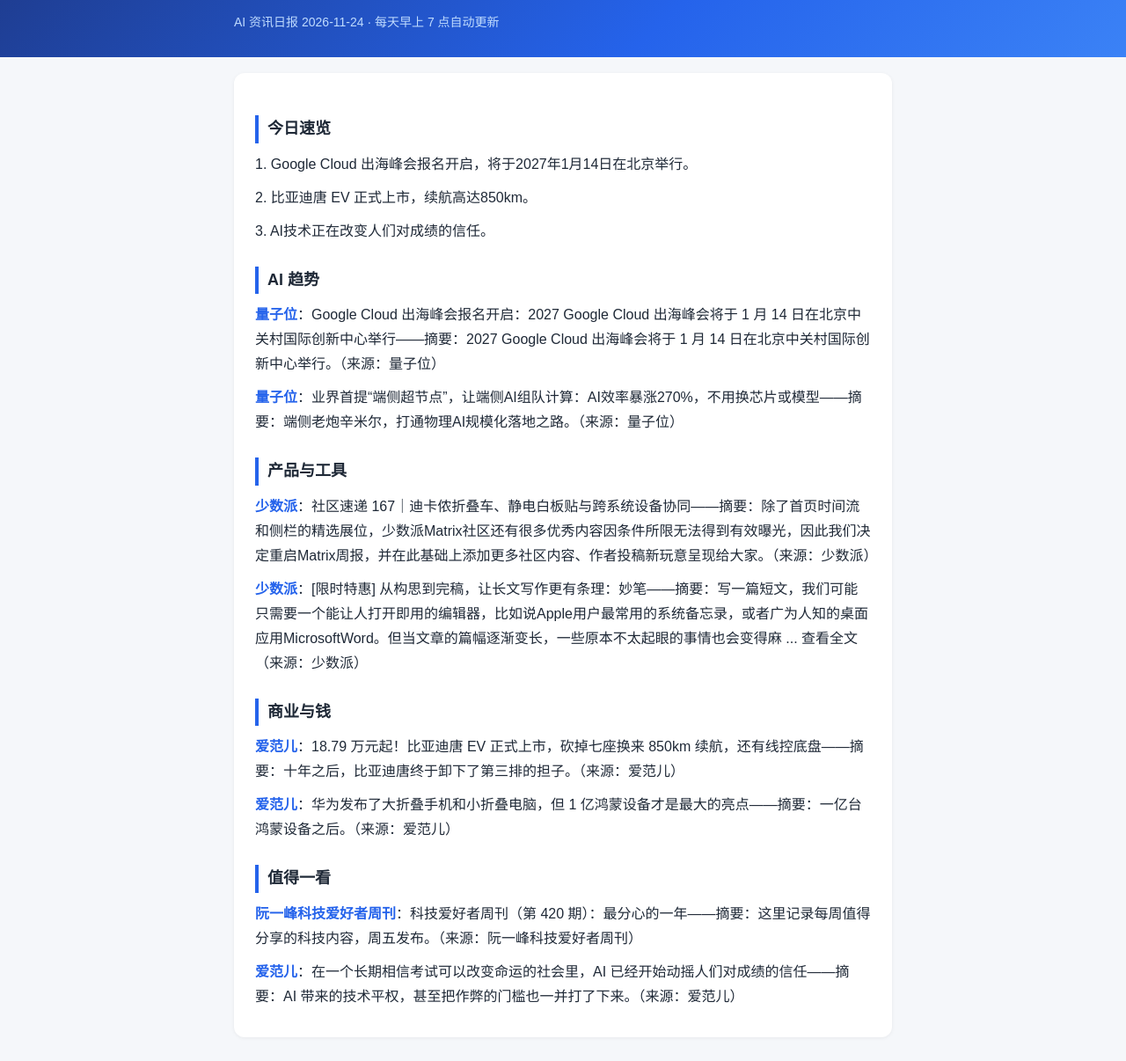
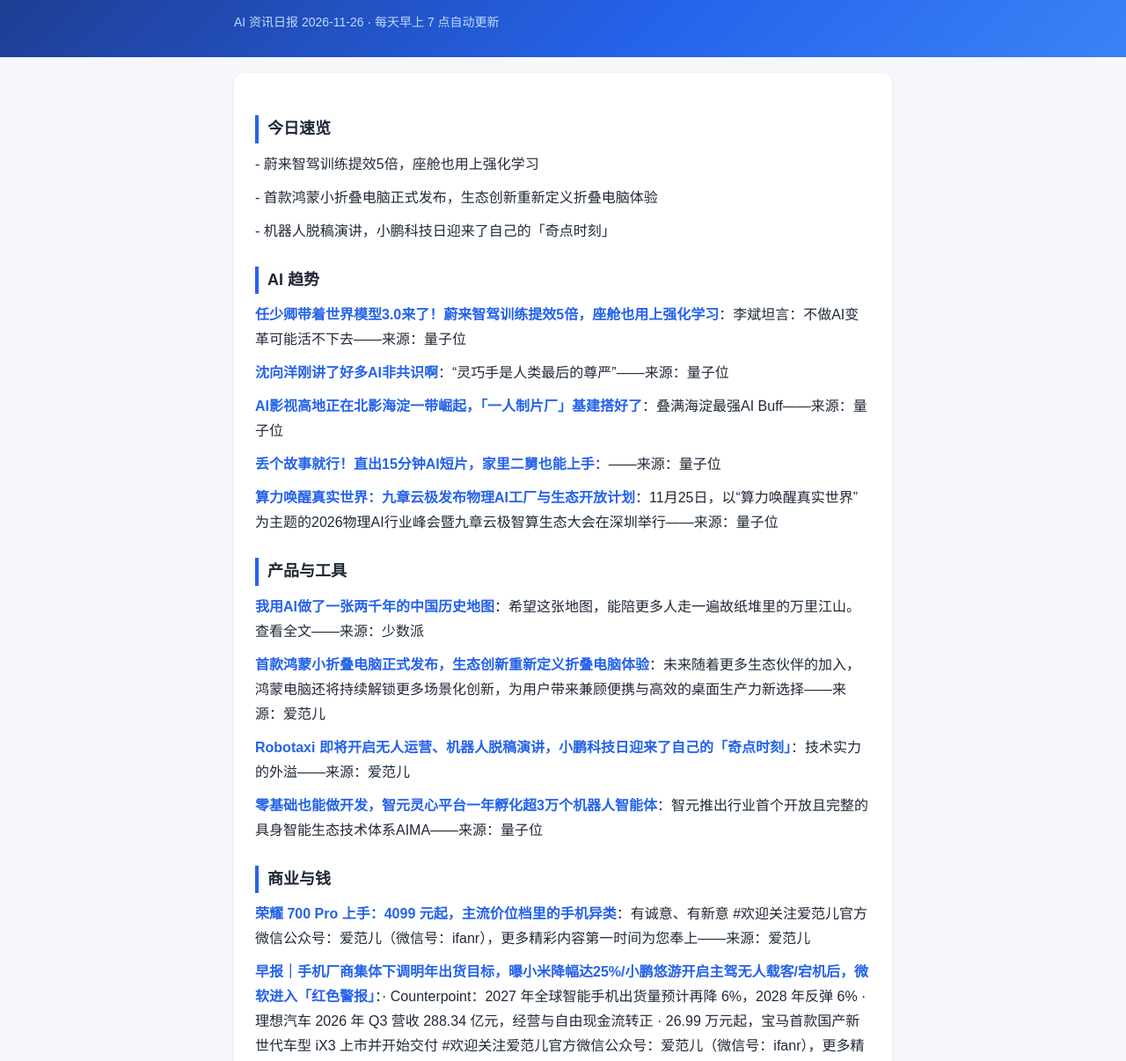
Before and after one commit to zyq15117903985-commits/ai-news-daily, a plain HTML site: page index.html in a window 1280 px wide. Shown: the part 75-1281 px from the top of the page at 88% size. Drawn offline with Linux system fonts and the light colour scheme.

Commit message:
daily update 2026-11-26

```diff
--- a/index.html
+++ b/index.html
@@ -3,7 +3,7 @@
 <head>
 <meta charset="utf-8">
 <meta name="viewport" content="width=device-width, initial-scale=1">
-<title>AI 资讯日报 2026-11-24</title>
+<title>AI 资讯日报 2026-11-26</title>
 <style>
   * { box-sizing: border-box; }
   body { font-family: "Microsoft YaHei", "PingFang SC", sans-serif;
@@ -35,29 +35,37 @@
 <body>
 <header class="hero"><div class="wrap">
   <h1>📰 AI 资讯日报</h1>
-  <div class="date">AI 资讯日报 2026-11-24 · 每天早上 7 点自动更新</div>
+  <div class="date">AI 资讯日报 2026-11-26 · 每天早上 7 点自动更新</div>
 </div></header>
 <div class="wrap">
   <div class="card">
 <h2>今日速览</h2>
-<p>1. Google Cloud 出海峰会报名开启，将于2027年1月14日在北京举行。</p>
-<p>2. 比亚迪唐 EV 正式上市，续航高达850km。</p>
-<p>3. AI技术正在改变人们对成绩的信任。</p>
+<p>- 蔚来智驾训练提效5倍，座舱也用上强化学习</p>
+<p>- 首款鸿蒙小折叠电脑正式发布，生态创新重新定义折叠电脑体验</p>
+<p>- 机器人脱稿演讲，小鹏科技日迎来了自己的「奇点时刻」</p>
 <h2>AI 趋势</h2>
-<p><b><a href="https://www.qbitai.com/2026/11/512370.html" target="_blank">量子位</b></a>：Google Cloud 出海峰会报名开启：2027 Google Cloud 出海峰会将于 1 月 14 日在北京中关村国际创新中心举行——摘要：2027 Google Cloud 出海峰会将于 1 月 14 日在北京中关村国际创新中心举行。（来源：量子位）</p>
-<p><b><a href="https://www.qbitai.com/2026/11/512362.html" target="_blank">量子位</b></a>：业界首提“端侧超节点”，让端侧AI组队计算：AI效率暴涨270%，不用换芯片或模型——摘要：端侧老炮辛米尔，打通物理AI规模化落地之路。（来源：量子位）</p>
+<p><b><a href="https://www.qbitai.com/2026/11/512897.html" target="_blank">任少卿带着世界模型3.0来了！蔚来智驾训练提效5倍，座舱也用上强化学习</a></b>：李斌坦言：不做AI变革可能活不下去——来源：量子位</p>
+<p><b><a href="https://www.qbitai.com/2026/11/512840.html" target="_blank">沈向洋刚讲了好多AI非共识啊</a></b>：“灵巧手是人类最后的尊严”——来源：量子位</p>
+<p><b><a href="https://www.qbitai.com/2026/11/512828.html" target="_blank">AI影视高地正在北影海淀一带崛起，「一人制片厂」基建搭好了</a></b>：叠满海淀最强AI Buff——来源：量子位</p>
+<p><b><a href="https://www.qbitai.com/2026/11/512727.html" target="_blank">丢个故事就行！直出15分钟AI短片，家里二舅也能上手</a></b>：——来源：量子位</p>
+<p><b><a href="https://www.qbitai.com/2026/11/512582.html" target="_blank">算力唤醒真实世界：九章云极发布物理AI工厂与生态开放计划</a></b>：11月25日，以“算力唤醒真实世界”为主题的2026物理AI行业峰会暨九章云极智算生态大会在深圳举行——来源：量子位</p>
 <h2>产品与工具</h2>
-<p><b><a href="https://sspai.com/post/119492" target="_blank">少数派</b></a>：社区速递 167｜迪卡侬折叠车、静电白板贴与跨系统设备协同——摘要：除了首页时间流和侧栏的精选展位，少数派Matrix社区还有很多优秀内容因条件所限无法得到有效曝光，因此我们决定重启Matrix周报，并在此基础上添加更多社区内容、作者投稿新玩意呈现给大家。（来源：少数派）</p>
-<p><b><a href="https://sspai.com/post/119035" target="_blank">少数派</b></a>：[限时特惠] 从构思到完稿，让长文写作更有条理：妙笔——摘要：写一篇短文，我们可能只需要一个能让人打开即用的编辑器，比如说Apple用户最常用的系统备忘录，或者广为人知的桌面应用MicrosoftWord。但当文章的篇幅逐渐变长，一些原本不太起眼的事情也会变得麻 ... 查看全文（来源：少数派）</p>
+<p><b><a href="https://sspai.com/post/117510" target="_blank">我用AI做了一张两千年的中国历史地图</a></b>：希望这张地图，能陪更多人走一遍故纸堆里的万里江山。查看全文——来源：少数派</p>
+<p><b><a href="https://www.ifanr.com/1695349?utm_source=rss&amp;utm_medium=rss&amp;utm_campaign" target="_blank">首款鸿蒙小折叠电脑正式发布，生态创新重新定义折叠电脑体验</a></b>：未来随着更多生态伙伴的加入，鸿蒙电脑还将持续解锁更多场景化创新，为用户带来兼顾便携与高效的桌面生产力新选择——来源：爱范儿</p>
+<p><b><a href="https://www.ifanr.com/1695212?utm_source=rss&amp;utm_medium=rss&amp;utm_campaign" target="_blank">Robotaxi 即将开启无人运营、机器人脱稿演讲，小鹏科技日迎来了自己的「奇点时刻」</a></b>：技术实力的外溢——来源：爱范儿</p>
+<p><b><a href="https://www.qbitai.com/2026/11/512715.html" target="_blank">零基础也能做开发，智元灵心平台一年孵化超3万个机器人智能体</a></b>：智元推出行业首个开放且完整的具身智能生态技术体系AIMA——来源：量子位</p>
 <h2>商业与钱</h2>
-<p><b><a href="https://www.ifanr.com/1691381?utm_source=rss&amp;utm_medium=rss&amp;utm_campaign=" target="_blank">爱范儿</b></a>：18.79 万元起！比亚迪唐 EV 正式上市，砍掉七座换来 850km 续航，还有线控底盘——摘要：十年之后，比亚迪唐终于卸下了第三排的担子。（来源：爱范儿）</p>
-<p><b><a href="https://www.ifanr.com/1691302?utm_source=rss&amp;utm_medium=rss&amp;utm_campaign=" target="_blank">爱范儿</b></a>：华为发布了大折叠手机和小折叠电脑，但 1 亿鸿蒙设备才是最大的亮点——摘要：一亿台鸿蒙设备之后。（来源：爱范儿）</p>
+<p><b><a href="https://www.ifanr.com/1695371?utm_source=rss&amp;utm_medium=rss&amp;utm_campaign" target="_blank">荣耀 700 Pro 上手：4099 元起，主流价位档里的手机异类</a></b>：有诚意、有新意 #欢迎关注爱范儿官方微信公众号：爱范儿（微信号：ifanr），更多精彩内容第一时间为您奉上——来源：爱范儿</p>
+<p><b><a href="https://www.ifanr.com/1695128?utm_source=rss&amp;utm_medium=rss&amp;utm_campaign" target="_blank">早报｜手机厂商集体下调明年出货目标，曝小米降幅达25%/小鹏悠游开启主驾无人载客/宕机后，微软进入「红色警报」</a></b>：· Counterpoint：2027 年全球智能手机出货量预计再降 6%，2028 年反弹 6% · 理想汽车 2026 年 Q3 营收 288.34 亿元，经营与自由现金流转正 · 26.99 万元起，宝马首款国产新世代车型 iX3 上市并开始交付 #欢迎关注爱范儿官方微信公众号：爱范儿（微信号：ifanr），更多精彩内容第一时间为您奉上——来源：爱范儿</p>
 <h2>值得一看</h2>
-<p><b><a href="http://www.ruanyifeng.com/blog/2026/11/weekly-issue-420.html" target="_blank">阮一峰科技爱好者周刊</b></a>：科技爱好者周刊（第 420 期）：最分心的一年——摘要：这里记录每周值得分享的科技内容，周五发布。（来源：阮一峰科技爱好者周刊）</p>
-<p><b><a href="https://www.ifanr.com/1691270?utm_source=rss&amp;utm_medium=rss&amp;utm_campaign=" target="_blank">爱范儿</b></a>：在一个长期相信考试可以改变命运的社会里，AI 已经开始动摇人们对成绩的信任——摘要：AI 带来的技术平权，甚至把作弊的门槛也一并打了下来。（来源：爱范儿）</p>
+<p><b><a href="http://www.ruanyifeng.com/blog/2026/11/weekly-issue-420.html" target="_blank">科技爱好者周刊（第 420 期）：最分心的一年</a></b>：这里记录每周值得分享的科技内容，周五发布——来源：阮一峰科技爱好者周刊</p>
+<p><b><a href="http://www.ruanyifeng.com/blog/2026/11/weekly-issue-419.html" target="_blank">科技爱好者周刊（第 419 期）：机房来了，写字楼走了</a></b>：这里记录每周值得分享的科技内容，周五发布——来源：阮一峰科技爱好者周刊</p>
+<p><b><a href="http://www.ruanyifeng.com/blog/2026/11/weekly-issue-418.html" target="_blank">科技爱好者周刊（第 418 期）：如果科技停止在21世纪初</a></b>：这里记录每周值得分享的科技内容，周五发布——来源：阮一峰科技爱好者周刊</p>
+<p><b><a href="https://sspai.com/post/119560" target="_blank">派早报：蔚来举办 2026 创新科技日、Tidal 将拒绝 AI 音乐等</a></b>：阿里千问 Go 开放免费代打电话服务、Sand.ai 发布视频生成模型 MAGI-2 等。 查看全文——来源：少数派</p>
+<p><b><a href="https://sspai.com/post/119527" target="_blank">派早报：华为发布 Mate X8 与 MateBook Fold S、微软将推出自研驱动等</a></b>：豆包 AI 个人助理「小豆」开启公测，Teenage Engineering 推出复古 CD 播放器 EP / BC-1 等。 查看全文——来源：少数派</p>
   </div>
 
-<footer>由 GitHub Actions 每天自动抓取生成 · AI 资讯日报 2026-11-24</footer>
+<footer>由 GitHub Actions 每天自动抓取生成 · AI 资讯日报 2026-11-26</footer>
 </div>
 </body>
 </html>
```
